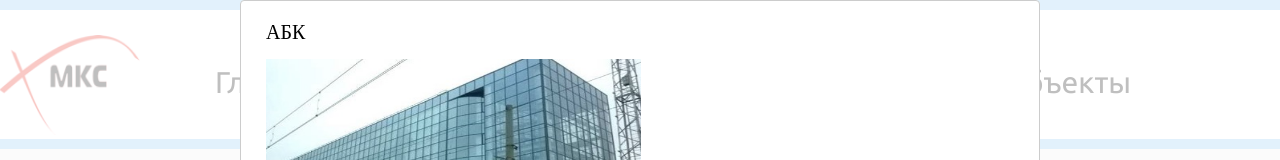
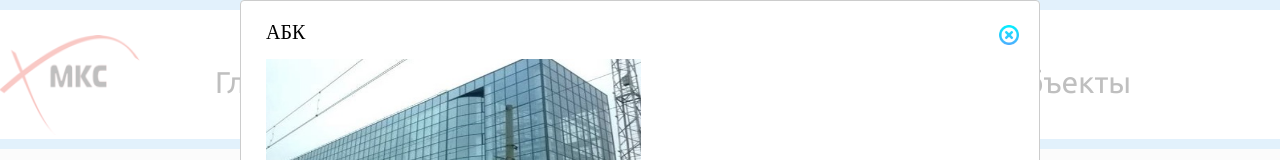
Before and after one commit to GlebSharipov/mks, a React (Create React App) app: page /objects in a window 1280 px wide. Both pictures are taken after a click on the element "АБК". Shown: the top 160 px of the page. Built offline with nearby package versions, Linux system fonts and the light colour scheme.

Commit message:
added close button modal

```diff
--- a/src/pages/Objects.jsx
+++ b/src/pages/Objects.jsx
@@ -1,7 +1,9 @@
 import React, { useState } from "react";
 import styled from "styled-components";
 import { cards } from "../utils/mock";
+import { COLORS } from "../assets/colors";
 import Modal from "react-modal";
+import cross from "../assets/img/cross.png";
 
 const customStyles = {
   content: {
@@ -39,7 +41,13 @@ function Objects() {
         style={customStyles}
         contentLabel="Example Modal"
       >
-        <Title>{cards[cardId]?.title}</Title>
+        <TopPart>
+          <Title>{cards[cardId]?.title}</Title>
+
+          <CloseButton onClick={closeModal}>
+            <CrossIcon $src={cross} />
+          </CloseButton>
+        </TopPart>
 
         <Container>
           <Img $src={cards[cardId]?.img} />
@@ -75,6 +83,12 @@ const Container = styled.div`
   padding-top: 10px;
 `;
 
+const TopPart = styled.div`
+  display: flex;
+  align-items: center;
+  justify-content: space-between;
+`;
+
 const Description = styled.div`
   padding: 5px;
 `;
@@ -82,6 +96,15 @@ const Description = styled.div`
 const Text = styled.p`
   font-size: 18px;
   color: #7a8999;
+`;
+
+const CloseButton = styled.button`
+  border-radius: 50%;
+  border: none;
+
+  &:hover {
+    transform: translateY(-1px);
+  }
 `;
 
 const Card = styled.div`
@@ -103,6 +126,13 @@ const Img = styled.img.attrs((props) => ({
   margin-bottom: 10px;
 `;
 
+const CrossIcon = styled.img.attrs((props) => ({
+  src: props.$src,
+}))`
+  width: 20px;
+  height: 20px;
+`;
+
 const Title = styled.h2`
   font-size: 20px;
   padding-left: 5px;
```
Also changed, not shown: src/assets/img/cross.png (added).
